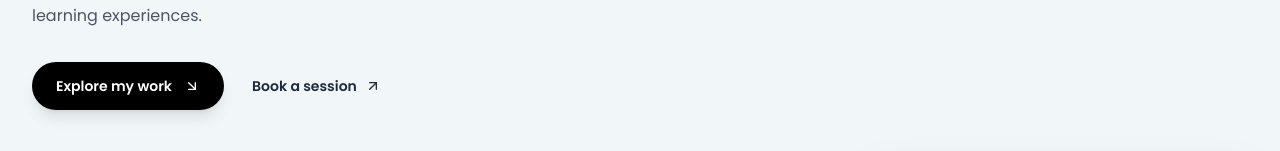
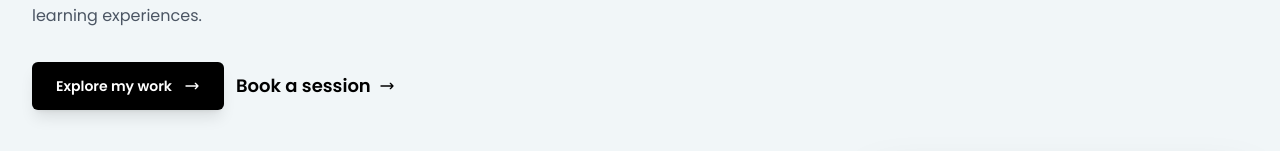
Before and after one commit to asadkhalid305/portfolio, a Next.js app: page /about in a window 1280 px wide. Shown: the part 552-703 px from the top of the page. Built offline with nearby package versions, Linux system fonts and the light colour scheme; no server answers.

Commit message:
refactor(hero): reuse shared call-to-action styles

```diff
--- a/src/components/about/about.tsx
+++ b/src/components/about/about.tsx
@@ -1,7 +1,6 @@
 import clsx from "clsx";
 import Image from "next/image";
-import Link from "next/link";
-import { ArrowDownRight, ArrowUpRight } from "lucide-react";
+import LinkButton from "@/components/ui/link-button";
 import aboutData from "@/constants/about.json";
 import socialsData from "@/constants/socials.json";
 import { interactionStyles } from "@/constants/interaction-styles";
@@ -71,38 +70,17 @@ export default function About() {
         </p>
 
         <div className="hero-enter hero-delay-4 mt-8 flex flex-wrap items-center justify-center gap-3 xl:justify-start">
-          <Link
+          <LinkButton
             href={primaryCta.href}
-            className={clsx(
-              "group inline-flex items-center gap-3 rounded-full bg-c-dark px-6 py-3.5 text-sm font-semibold text-c-light shadow-lg hover:-translate-y-0.5 hover:bg-brand-blue hover:shadow-xl",
-              interactionStyles.focusRing,
-              interactionStyles.colorTransition,
-              interactionStyles.lift
-            )}
-          >
-            {primaryCta.text}
-            <ArrowDownRight
-              className="h-4 w-4 transition-transform duration-300 group-hover:translate-x-0.5 group-hover:translate-y-0.5"
-              aria-hidden="true"
-            />
-          </Link>
-          <a
+            showIcon
+            text={primaryCta.text}
+          />
+          <LinkButton
             href={socialsData.topmateIO.href}
-            target="_blank"
-            rel="noopener noreferrer"
-            className={clsx(
-              "group inline-flex items-center gap-2 rounded-full px-4 py-3 text-sm font-semibold text-slate-800",
-              interactionStyles.colorTransition,
-              interactionStyles.blueText,
-              interactionStyles.focusRing
-            )}
-          >
-            Book a session
-            <ArrowUpRight
-              className="h-4 w-4 transition-transform duration-300 group-hover:-translate-y-0.5 group-hover:translate-x-0.5"
-              aria-hidden="true"
-            />
-          </a>
+            showIcon
+            text="Book a session"
+            variant="minimal"
+          />
         </div>
       </div>
 
```
